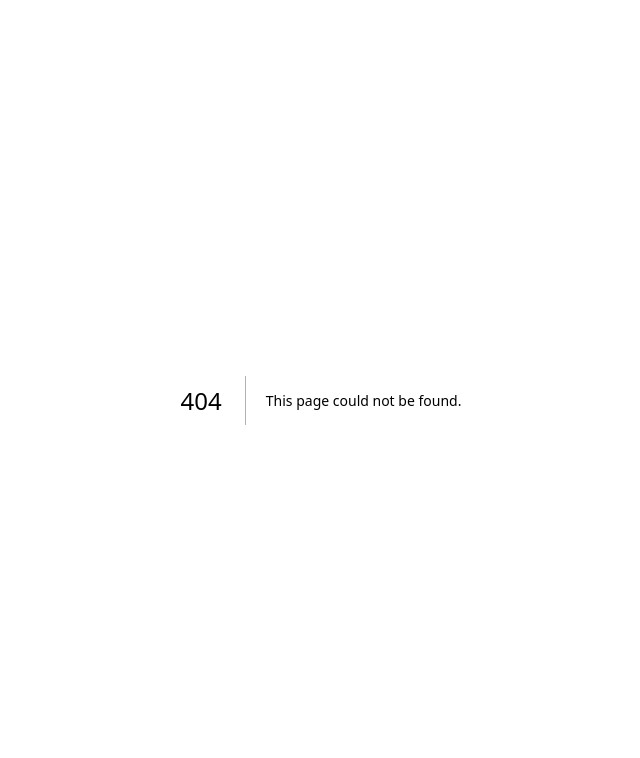
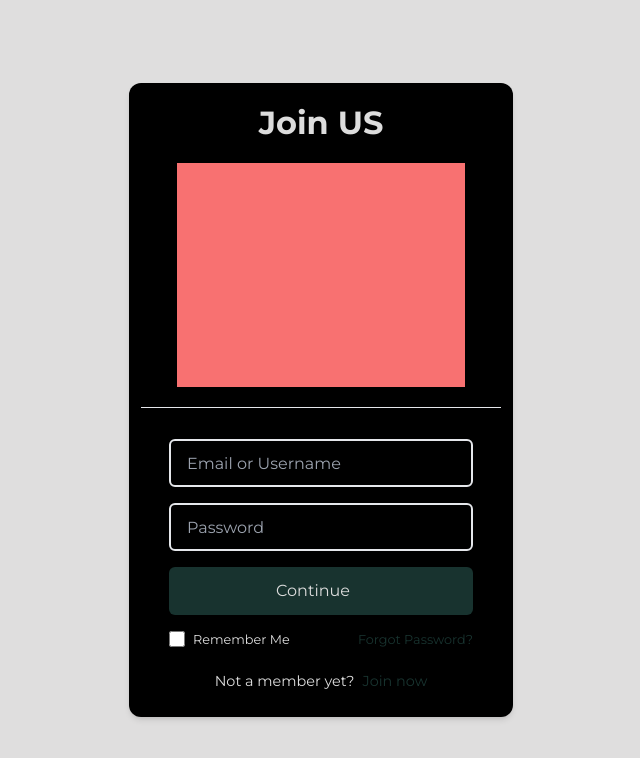
Before and after one commit to kiyotone/AgriLink, a Next.js app in the folder frontend/: page /auth/login in a window 1280 px wide. Before the commit this address had no page. Shown: the top 758 px of the page, without its empty margins (319-959 px from the left). Built offline with nearby package versions, Linux system fonts and the light colour scheme.

Commit message:
login update

```diff
--- /dev/null
+++ b/frontend/public/assets/constants/COLOR_CONSTANTS.js
@@ -0,0 +1,2 @@
+export const MAIN_BUTTON_COLOR = "#18332f";
+export const SECONDARY_BUTTON_COLOR = "#19a463";
--- a/frontend/src/components/HomePage/Nav/Navigation.js
+++ b/frontend/src/components/HomePage/Nav/Navigation.js
@@ -1,6 +1,9 @@
+import { useRouter } from "next/router";
 import { useState } from "react";
 
 const Navigation = (props) => {
+
+  const router = useRouter();
   const [burgerMenuIsOpen, setBurgerMenuIsOpen] = useState(false);
   const classes =
     `w-full flex justify-between transition-all ease-in-out md:justify-start p-6 items-center h-[90px] ${
@@ -47,7 +50,7 @@ const Navigation = (props) => {
             <li className="link text-lg">About Us</li>
             <li className="link text-lg">Donate Us</li>
             <li>
-              <button className="button text-lg">Login</button>
+              <button onClick={()=>router.push('/auth/login')} className="button text-lg">Login</button>
             </li>
           </ul>
         </div>
@@ -59,7 +62,7 @@ const Navigation = (props) => {
         <li className="link text-lg">About Us</li>
         <li className="link text-lg">Donate Us</li>
         <li>
-          <button className="button text-lg">Login</button>
+          <button onClick={()=>router.push('/auth/login')} className="button text-lg">Login</button>
         </li>
       </ul>
     </div>
--- /dev/null
+++ b/frontend/src/pages/auth/login.js
@@ -0,0 +1,54 @@
+import React from 'react'
+import { SECONDARY_BUTTON_COLOR,MAIN_BUTTON_COLOR } from 'public/assets/constants/COLOR_CONSTANTS';
+
+
+
+const login = () => {
+  const border_color = "#727375";
+  return (
+    <div class="flex items-center justify-center h-screen">
+
+        <div className='w-[24rem]  bg-black flex flex-col items-center shadow-md rounded-xl'>
+        <div className='m-4 text-[2rem] font-bold'>Join US</div>
+            <div className='bg-red-400 w-[18rem] h-[14rem] '>
+                {/* facebook
+                google
+                twitter */}
+
+            </div>
+
+            <div className='mt-2 w-[24rem] h-[1rem]'>
+            <hr className={` m-3 bg-${border_color}`}/>
+            </div>
+
+
+            <div className='mt-3 flex flex-col items-center'>
+                <input type="text"  placeholder='Email or Username' className={`pl-4 mt-4 bg-transparent border-2 rounded-md border-[${border_color}] w-[19rem] h-[3rem]`}/>
+                <input type="password"  placeholder='Password' className={`pl-4 mt-4 bg-transparent border-2 rounded-md border-[${border_color}] w-[19rem] h-[3rem]`}/>
+                <button className={`pl-4 mt-4 rounded-md w-[19rem] h-[3rem] button`}>Continue</button>
+
+                <div className={`w-[19rem] h-[3rem] flex items-center justify-between text-[.8rem] text-[#727375}]`}>
+
+                <div className='flex items-center'><input type="checkbox" id='remember' placeholder='Password' className={`mr-2 bg-transparent border-2 rounded-md border-[${border_color}] w-[1rem] h-[1rem]`}/><label for='remember'> Remember Me</label></div>
+
+                <div className={`text-primary cursor-pointer hover:underline underline-offset-1`}>Forgot Password?</div>
+
+                </div>
+
+            <div className='mb-6 mt-2 flex text-[.9rem]'>
+
+                  Not a member yet?
+
+                  <div className='pl-2 text-primary cursor-pointer hover:underline underline-offset-1'>Join now</div>
+
+            </div>
+            </div>
+
+
+
+        </div>
+    </div>
+  )
+}
+
+export default login
--- a/frontend/tailwind.config.js
+++ b/frontend/tailwind.config.js
@@ -21,7 +21,12 @@ module.exports = {
 
       xs: { max: "380px" },
     },
-    extend: {},
+    extend: {
+      colors:{
+        primary: "#18332f",
+        secondary: "#19a463"
+      }
+    },
   },
   plugins: [],
 };
```
